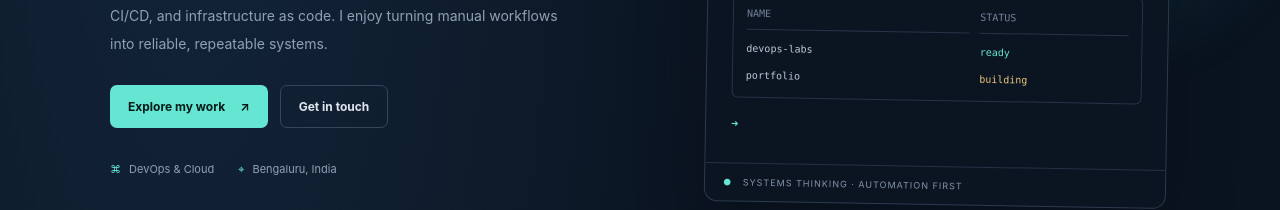
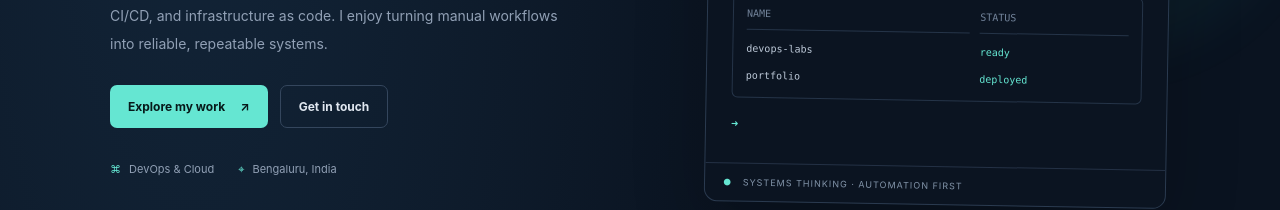
Before and after one commit to prafulchouraddi2001-glitch/07-personal-portfolio-capstone, a React (Vite) app: page / in a window 1280 px wide. Shown: the part 479-689 px from the top of the page. Built offline with nearby package versions, Linux system fonts and the light colour scheme.

Commit message:
Improve portfolio status and deployment documentation

```diff
--- a/src/App.jsx
+++ b/src/App.jsx
@@ -169,7 +169,7 @@ function App() {
               <div className="terminal-table">
                 <span>NAME</span><span>STATUS</span>
                 <span>devops-labs</span><span className="terminal-green">ready</span>
-                <span>portfolio</span><span className="terminal-yellow">building</span>
+                <span>portfolio</span><span className="terminal-green">deployed</span>
               </div>
               <p className="terminal-prompt"><span className="terminal-green">➜</span> <span className="cursor">▋</span></p>
             </div>
```
Also changed, not shown: 1 other file (tests, documents, lock files or other folders).
